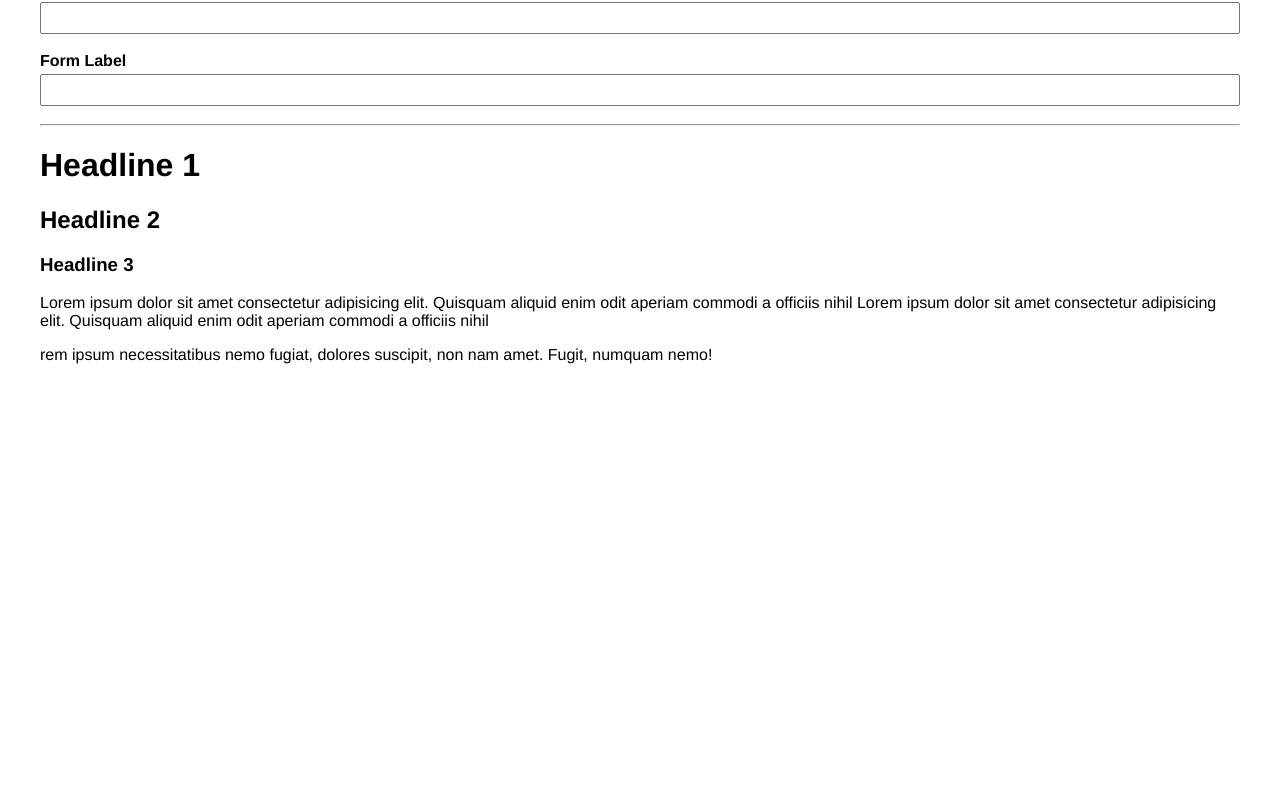
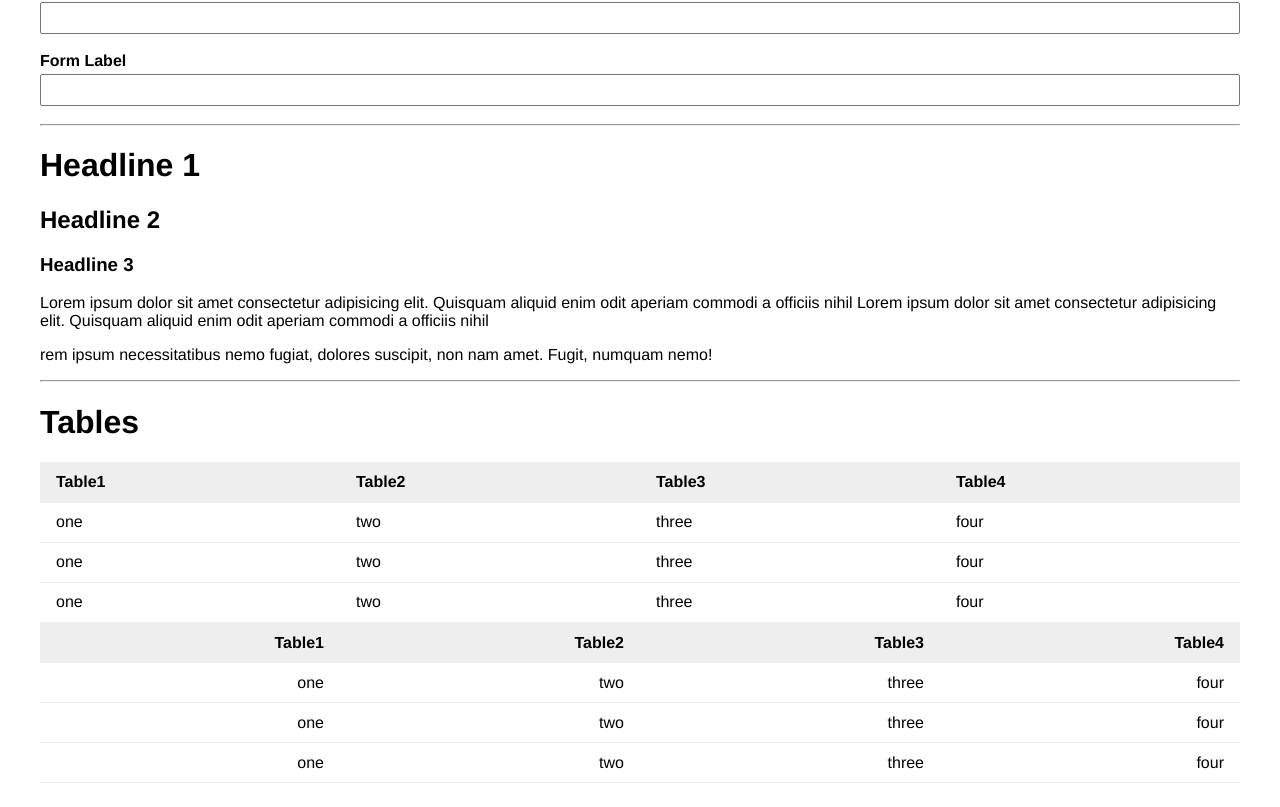
Before and after one commit to sherkoo/react-dls, a React (Create React App) app: page / in a window 1280 px wide. Shown: the part 1457-2264 px from the top of the page. Before the commit the page ends 1861 px from the top, so only its background shows below. Built offline with nearby package versions, Linux system fonts and the light colour scheme.

Commit message:
added table component

```diff
--- a/src/App.js
+++ b/src/App.js
@@ -3,8 +3,34 @@ import Dropdown from "./Components/Dropdown";
 import { FormText } from "./Components/Forms";
 import { ButtonGroup } from "./Components/Buttons/button.style";
 import { H1, H2, H3, Paragraph } from "./Components/Typography";
+import { Table, TableHead, TableBody } from "./Components/Tables";
 
-const mockData = ['one', 'two', 'thre', 'one', 'two', 'thre', 'one', 'two', 'thre', 'one', 'two', 'thre'];
+const mockData = [
+  "one",
+  "two",
+  "thre",
+  "one",
+  "two",
+  "thre",
+  "one",
+  "two",
+  "thre",
+  "one",
+  "two",
+  "thre",
+];
+
+const tableData = [
+  {
+    items: ["one", "two", "three", "four"],
+  },
+  {
+    items: ["one", "two", "three", "four"],
+  },
+  {
+    items: ["one", "two", "three", "four"],
+  },
+];
 
 function App() {
   return (
@@ -74,10 +100,23 @@ function App() {
         <H2 label="Headline 2" />
         <H3 label="Headline 3" />
         <Paragraph label=" Lorem ipsum dolor sit amet consectetur adipisicing elit. Quisquam aliquid enim odit aperiam commodi a officiis nihil Lorem ipsum dolor sit amet consectetur adipisicing elit. Quisquam aliquid enim odit aperiam commodi a officiis nihil" />
-        <Paragraph label="
-        rem ipsum necessitatibus nemo fugiat, dolores suscipit, non nam amet. Fugit, numquam nemo!" />
-
+        <Paragraph
+          label="
+        rem ipsum necessitatibus nemo fugiat, dolores suscipit, non nam amet. Fugit, numquam nemo!"
+        />
       </div>
+      <hr />
+      <H1 label="Tables" />
+      <Table
+        head={["Table1", "Table2", "Table3", "Table4"]}
+        align="left"
+        body={tableData}
+      />
+      <Table
+        head={["Table1", "Table2", "Table3", "Table4"]}
+        align="right"
+        body={tableData}
+      />
     </div>
   );
 }
--- a/src/Components/Tables/index.js
+++ b/src/Components/Tables/index.js
@@ -0,0 +1,58 @@
+import React from "react";
+import {
+  TableStyle,
+  TableHeadStyle,
+  TableBodyStyle,
+  TableRowStyle,
+  TableDataStyle,
+  TableHeadRowStyle,
+} from "./table.style";
+
+/**
+ *
+ * @param {align} props
+ * @returns left, right
+ */
+
+function TableHead(props) {
+  return (
+    <TableHeadStyle>
+      <TableRowStyle>
+        {props.head.map((h, index) => {
+          return <TableHeadRowStyle key={index}>{h}</TableHeadRowStyle>;
+        })}
+      </TableRowStyle>
+    </TableHeadStyle>
+  );
+}
+
+function TableBody(props) {
+  return (
+    <TableBodyStyle>
+      {props.body.map((b, index) => {
+        return (
+          <TableRowStyle key={index}>
+            {b.items.map((row, index) => {
+              return <TableDataStyle key={index}>{row}</TableDataStyle>;
+            })}
+          </TableRowStyle>
+        );
+      })}
+    </TableBodyStyle>
+  );
+}
+
+function Table(props) {
+  return (
+    <TableStyle align={props.align}>
+      <TableHead head={props.head} />
+      <TableBody body={props.body} />
+    </TableStyle>
+  );
+}
+
+Table.defaultProps = {
+  align: "left",
+};
+
+export { Table, TableHead, TableBody };
--- /dev/null
+++ b/src/Components/Tables/table.style.js
@@ -0,0 +1,40 @@
+import styled from "styled-components";
+import { Vars } from "../../Styles/vars.style";
+
+const handleAlign = (props) =>
+props.align === "left" ? 'left' :
+props.align === "right" ? 'right' : '';
+
+export const TableStyle = styled.table`
+  border-collapse: collapse;
+  width: 100%;
+  text-align: ${handleAlign};
+`;
+
+export const TableHeadStyle = styled.thead`
+  text-align: ${handleAlign};
+  padding: ${Vars.size.px16};
+  background-color: ${Vars.color.grey};
+  height: ${Vars.size.px32};
+`;
+
+export const TableBodyStyle = styled.tbody`
+  text-align: ${handleAlign};
+  padding: ${Vars.size.px16};
+`;
+
+export const TableRowStyle = styled.tr`
+  text-align: ${handleAlign};
+  height: ${Vars.size.px40};
+  border-bottom: 1px solid ${Vars.color.grey};
+`;
+
+export const TableDataStyle = styled.td`
+  text-align: ${handleAlign};
+  padding: 0 1em;
+`;
+
+export const TableHeadRowStyle = styled.th`
+  text-align: ${handleAlign};
+  padding: 0 1em;
+`;
```
